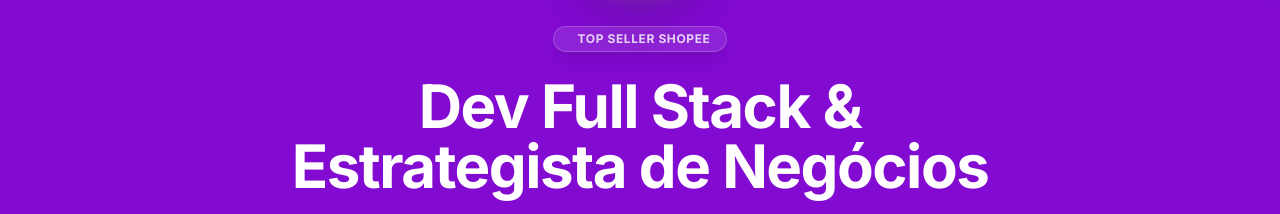
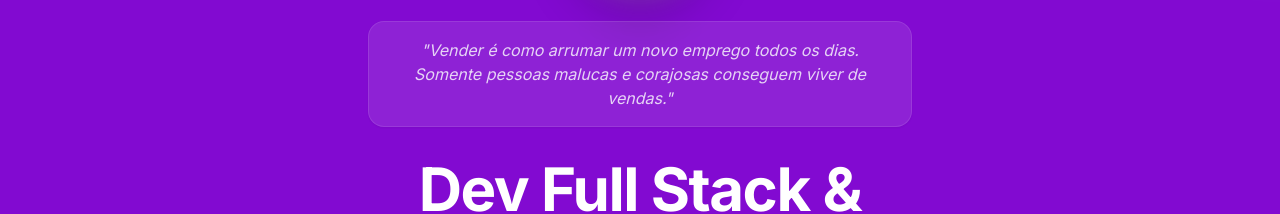
Before and after one commit to franzoieric-art/CV, a plain HTML site: page index.html in a window 1280 px wide. Shown: the part 271-485 px from the top of the page. Drawn offline with nearby package versions, Linux system fonts and the light colour scheme; some icons are missing.

Commit message:
Refactor project card styles and add quote section
Removed comment for project card styling and added a quote section.

```diff
--- a/index.html
+++ b/index.html
@@ -82,7 +82,6 @@
             text-transform: uppercase; letter-spacing: 0.05em;
         }
 
-        /* Estilo para o Card do Projeto (Destaque) */
         .project-card {
             background: linear-gradient(135deg, #820AD1 0%, #4c0677 100%);
             color: white;
@@ -118,8 +117,13 @@
                 <div class="absolute bottom-2 right-2 w-6 h-6 bg-green-400 border-4 border-nu-primary rounded-full" title="Disponível"></div>
             </div>
 
-            <div class="inline-flex items-center gap-2 bg-white/10 backdrop-blur-md border border-white/20 px-4 py-1 rounded-full text-xs font-bold uppercase tracking-wider mb-6 text-nu-light shadow-lg">
-                <i class="ph ph-star-fill text-yellow-400"></i> Top Seller Shopee
+            <div class="max-w-xl mx-auto mb-8 px-4">
+                <div class="bg-white/10 backdrop-blur-md border border-white/10 px-6 py-4 rounded-2xl shadow-sm relative">
+                    <i class="ph ph-quotes text-3xl text-nu-light/30 absolute -top-4 -left-2"></i>
+                    <p class="text-sm md:text-base text-nu-light font-medium italic leading-relaxed">
+                        "Vender é como arrumar um novo emprego todos os dias. Somente pessoas malucas e corajosas conseguem viver de vendas."
+                    </p>
+                </div>
             </div>
 
             <h1 class="text-4xl md:text-6xl font-bold mb-6 tracking-tight leading-tight">
```
